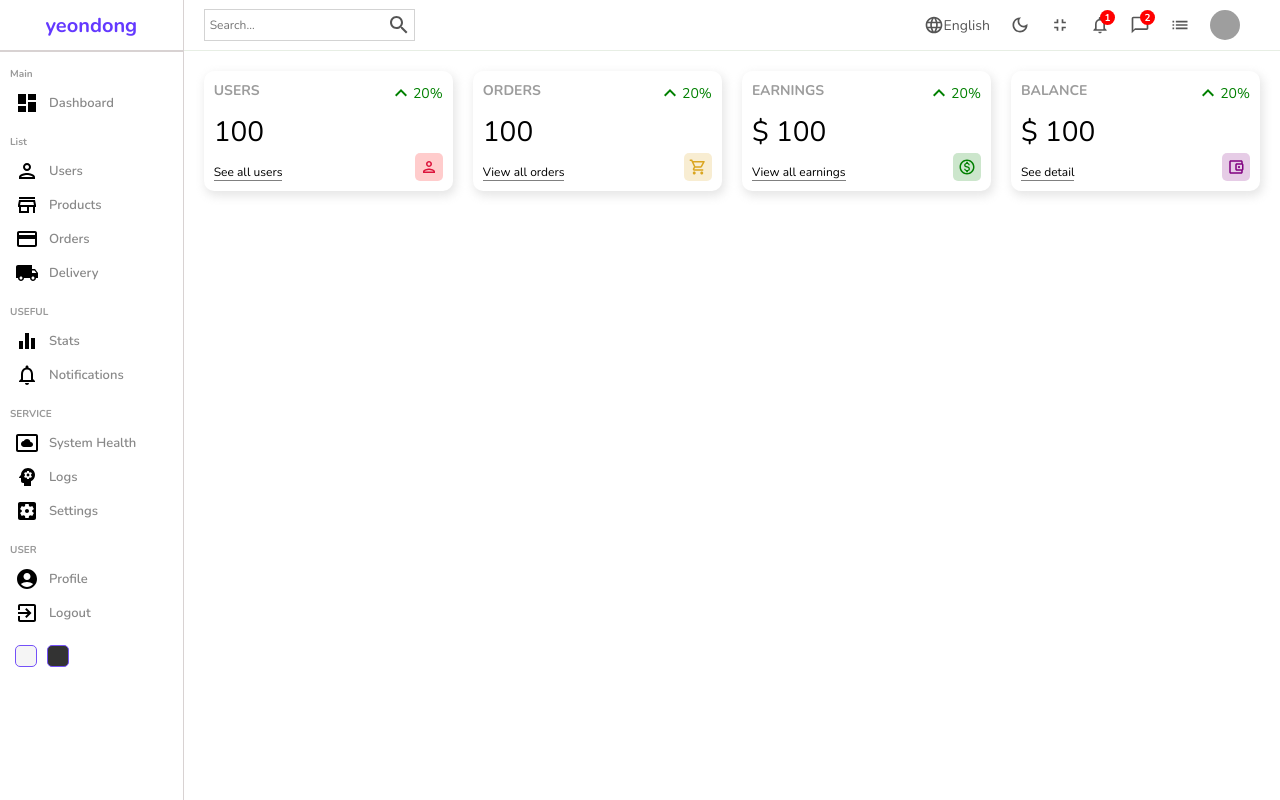
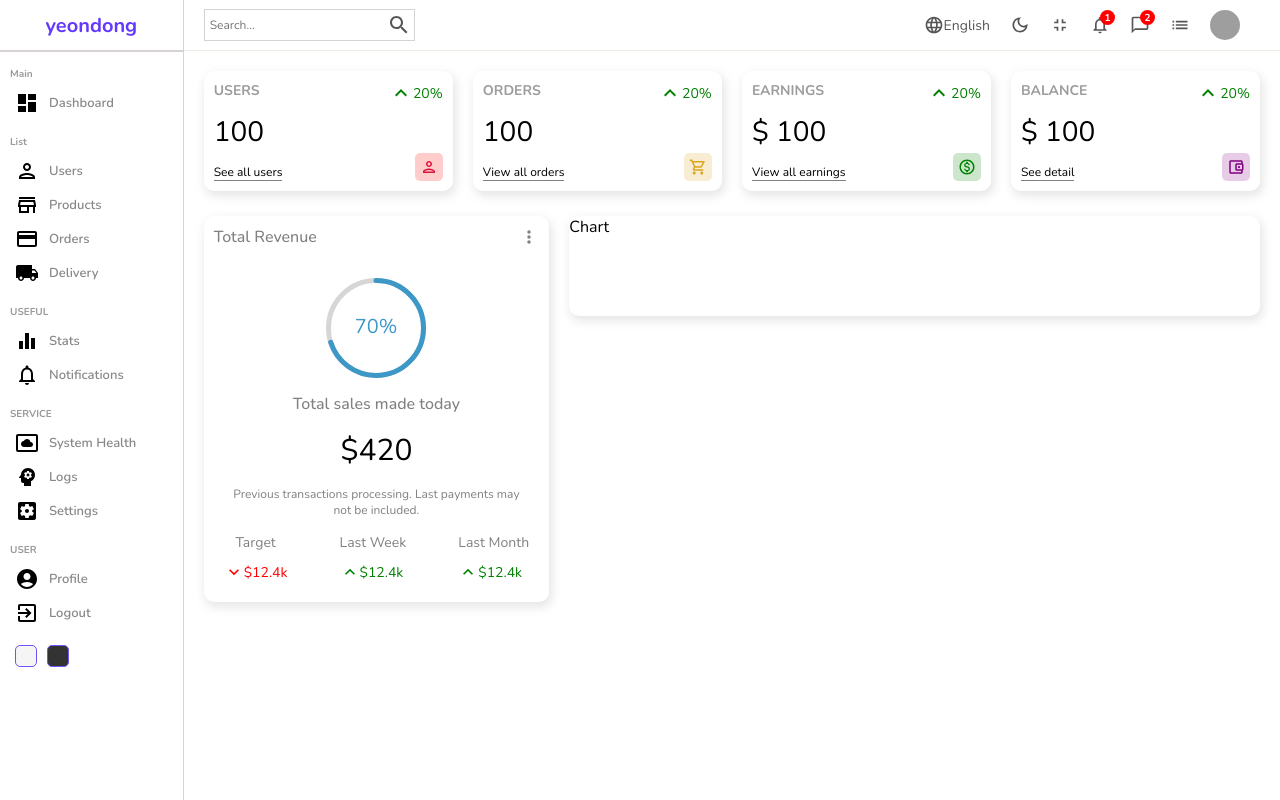
Before and after one commit to YEONDG/React_Admin_Panel, a React (Create React App) app: page / in a window 1280 px wide. Built offline with nearby package versions, Linux system fonts and the light colour scheme; grey boxes are pictures that could not be loaded.

Commit message:
featured 구현

```diff
--- a/package.json
+++ b/package.json
@@ -11,6 +11,7 @@
     "@testing-library/react": "^13.3.0",
     "@testing-library/user-event": "^13.5.0",
     "react": "^18.2.0",
+    "react-circular-progressbar": "^2.0.4",
     "react-dom": "^18.2.0",
     "react-scripts": "5.0.1",
     "sass": "^1.52.3",
--- a/src/components/chart/Chart.jsx
+++ b/src/components/chart/Chart.jsx
@@ -0,0 +1,9 @@
+import "./chart.scss"
+
+const Chart = () => {
+  return (
+    <div className="chart">Chart</div>
+  )
+}
+
+export default Chart
--- a/src/components/chart/chart.scss
+++ b/src/components/chart/chart.scss
@@ -0,0 +1,7 @@
+.chart{
+    flex: 4;
+    -webkit-box-shadow: 2px 4px 10px 1px rgba(0,0,0,0.47);
+    box-shadow: 2px 4px 10px 1px rgba(201,201,201,0.47);
+    border-radius: 10px;
+    height: 100px;
+}
--- a/src/components/featured/Featured.jsx
+++ b/src/components/featured/Featured.jsx
@@ -0,0 +1,52 @@
+import "./featured.scss"
+import MoreVertIcon from "@mui/icons-material/MoreVert";
+import { CircularProgressbar } from 'react-circular-progressbar';
+import 'react-circular-progressbar/dist/styles.css';
+import KeyboardArrowUpIcon from '@mui/icons-material/KeyboardArrowUp';
+import KeyboardArrowDownIcon from '@mui/icons-material/KeyboardArrowDown';
+
+const Featured = () => {
+  return (
+    <div className="featured">
+      <div className="top">
+        <h1 className="title">Total Revenue</h1>
+        <MoreVertIcon fontSize="small"/>
+      </div>
+      <div className="bottom">
+        <div className="featuredChart">
+          <CircularProgressbar value={70} text={"70%"} strokeWidth={5}/>
+        </div>
+        <p className="title">Total sales made today</p>
+        <p className="amount">$420</p>
+        <p className="desc">
+          Previous transactions processing. Last payments may not be included.
+        </p>
+        <div className="summary">
+          <div className="item">
+            <div className="itemTitle">Target</div>
+            <div className="itemResult negative">
+              <KeyboardArrowDownIcon fontSize="small"/>
+              <div className="resultAmount">$12.4k</div>
+            </div>
+          </div>
+          <div className="item">
+            <div className="itemTitle">Last Week</div>
+            <div className="itemResult positive">
+              <KeyboardArrowUpIcon fontSize="small"/>
+              <div className="resultAmount">$12.4k</div>
+            </div>
+          </div>
+          <div className="item">
+            <div className="itemTitle">Last Month</div>
+            <div className="itemResult positive">
+              <KeyboardArrowUpIcon fontSize="small"/>
+              <div className="resultAmount">$12.4k</div>
+            </div>
+          </div>
+        </div>
+      </div>
+    </div>
+  )
+}
+
+export default Featured
--- a/src/components/featured/featured.scss
+++ b/src/components/featured/featured.scss
@@ -0,0 +1,81 @@
+.featured{
+    flex: 2;
+    -webkit-box-shadow: 2px 4px 10px 1px rgba(0,0,0,0.47);
+    box-shadow: 2px 4px 10px 1px rgba(201,201,201,0.47);
+    border-radius: 10px;
+
+
+    .top{
+        display: flex;
+        align-items: center;
+        justify-content: space-between;
+        color: gray;
+        padding: 10px;
+
+        .title{
+            font-size: 16px;
+            font-weight: 500;
+        }
+    }
+
+    .bottom{
+        padding: 20px;
+        display: flex;
+        flex-direction: column;
+        align-items: center;
+        justify-content: center;
+        gap: 15px;
+
+        .featuredChart{
+            width: 100px;
+            height: 100px;
+        }
+
+        .title{
+            font-weight: 500;
+            color: gray;
+        }
+
+        .amount{
+            font-size: 30px;
+        }
+
+        .desc{
+            font-weight: 300;
+            font-size: 12px;
+            color: gray;
+            text-align: center;
+        }
+
+        .summary{
+            width: 100%;
+            display: flex;
+            align-items: center;
+            justify-content: space-between;
+
+            .item{
+                text-align: center;
+
+                .itemTitle{
+                    font-size: 14px;
+                    color: gray
+                }
+
+                .itemResult{
+                    display: flex;
+                    align-items: center;
+                    margin-top: 10px;
+                    font-size: 14px;
+
+                    &.positive{
+                        color: green;
+                    }
+
+                    &.negative{
+                        color: red;
+                    }
+                }
+            }
+        }
+    }
+}
--- a/src/pages/home/Home.jsx
+++ b/src/pages/home/Home.jsx
@@ -2,6 +2,8 @@
 import Navbar from "../../components/navbar/Navbar"
 import "./home.scss"
 import Widget from "../../components/widget/Widget"
+import Featured from "../../components/featured/Featured"
+import Chart from "../../components/chart/Chart"
 
 const Home = () => {
   return (
@@ -15,6 +17,11 @@
             <Widget type="earning"/>
             <Widget type="balance"/>
           </div>
+          <div className="charts">
+            <Featured/>
+            <Chart/>
+
+          </div>
         </div>
     </div>
   )
--- a/src/pages/home/home.scss
+++ b/src/pages/home/home.scss
@@ -4,12 +4,16 @@
     .homeContainer{
         flex: 6;
 
-        .widgets{
+        .widgets, .charts{
             display: flex;
             padding: 20px;
             gap: 20px;
         }
 
+        .charts{
+            padding: 5px 20px;
+
+        }
 
     }
 }
```
Also changed, not shown: 1 other file (tests, documents, lock files or other folders).
